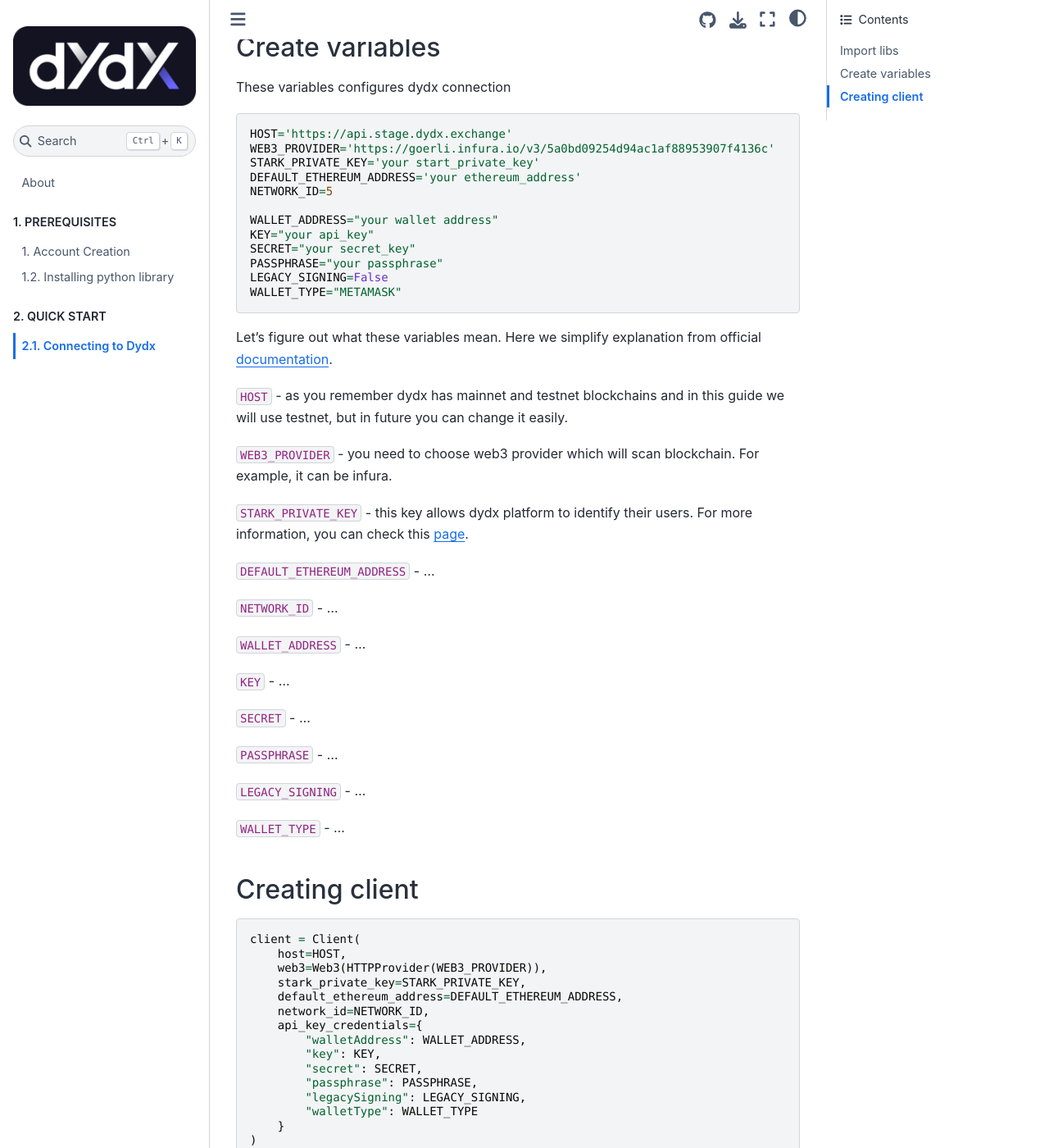
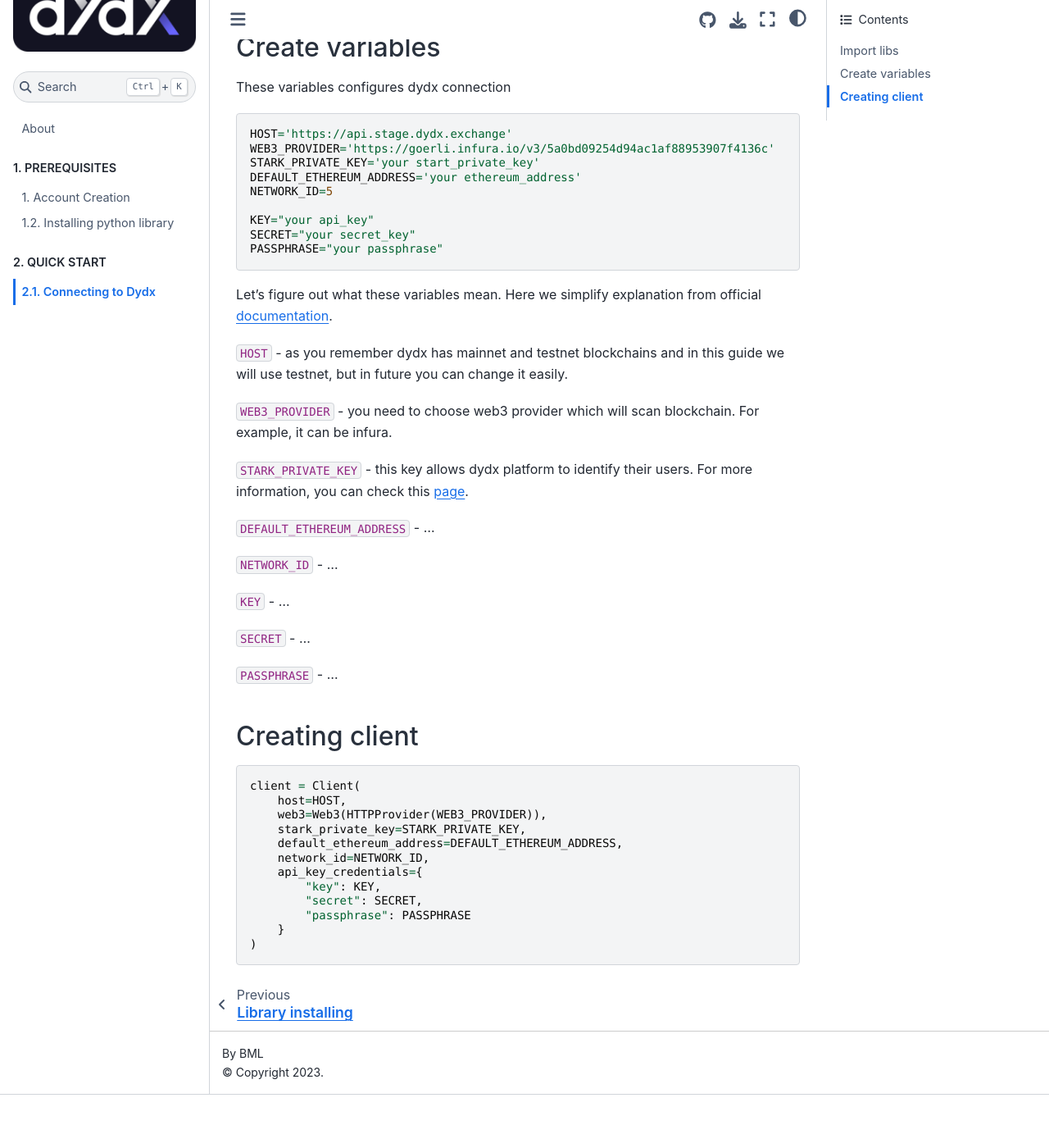
Before and after one commit to bml-crypto/bml-crypto.github.io, a Jupyter Book: the page built from docs/quickstart/connector.md, in a window 1280 px wide and 1400 px high, scrolled down 456 px. Shown: the whole window at 82% size. Built offline with Jupyter Book 1.0.4 settings and Sphinx 7.4.7 and the Sphinx Book theme 1.1.4, drawn with Linux system fonts in a browser that asks for light colours; after the commit the page ends 1791 px from its top, so only the background shows below that.

Commit message:
Delete unused client variables

````diff
--- a/docs/quickstart/connector.md
+++ b/docs/quickstart/connector.md
@@ -36,12 +36,9 @@
 DEFAULT_ETHEREUM_ADDRESS='your ethereum_address'
 NETWORK_ID=5
 
-WALLET_ADDRESS="your wallet address"
 KEY="your api_key"
 SECRET="your secret_key"
 PASSPHRASE="your passphrase"
-LEGACY_SIGNING=False
-WALLET_TYPE="METAMASK"
 ```
 
 Let's figure out what these variables mean. Here we simplify explanation from
@@ -60,17 +57,11 @@
 
 `NETWORK_ID` - ...
 
-`WALLET_ADDRESS` - ...
-
 `KEY` - ...
 
 `SECRET` - ...
 
 `PASSPHRASE` - ...
-
-`LEGACY_SIGNING` - ...
-
-`WALLET_TYPE` - ...
 
 ### Creating client
 
@@ -82,12 +73,9 @@
     default_ethereum_address=DEFAULT_ETHEREUM_ADDRESS,
     network_id=NETWORK_ID,
     api_key_credentials={
-        "walletAddress": WALLET_ADDRESS,
         "key": KEY,
         "secret": SECRET,
-        "passphrase": PASSPHRASE,
-        "legacySigning": LEGACY_SIGNING,
-        "walletType": WALLET_TYPE
+        "passphrase": PASSPHRASE
     }
 )
 ```
````
